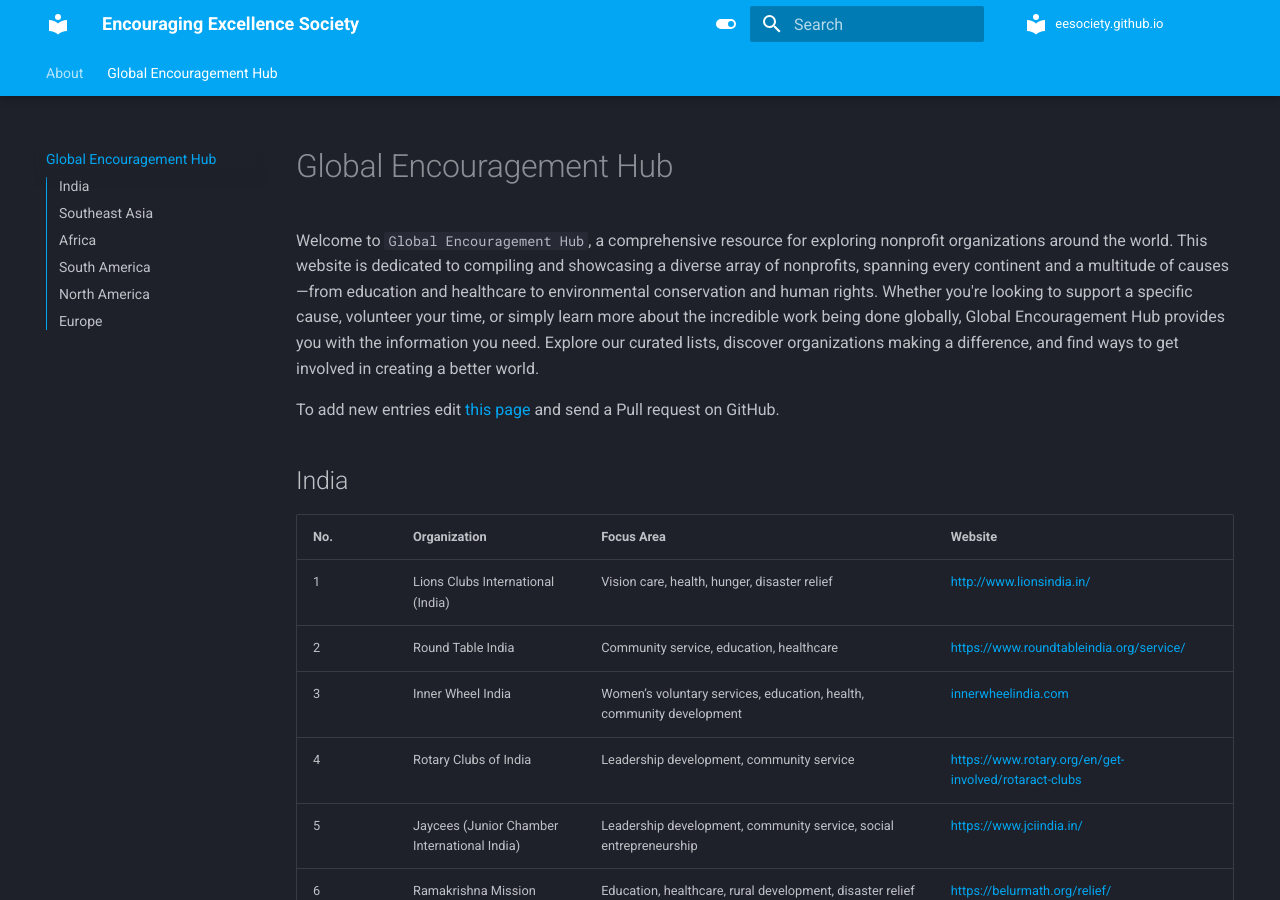
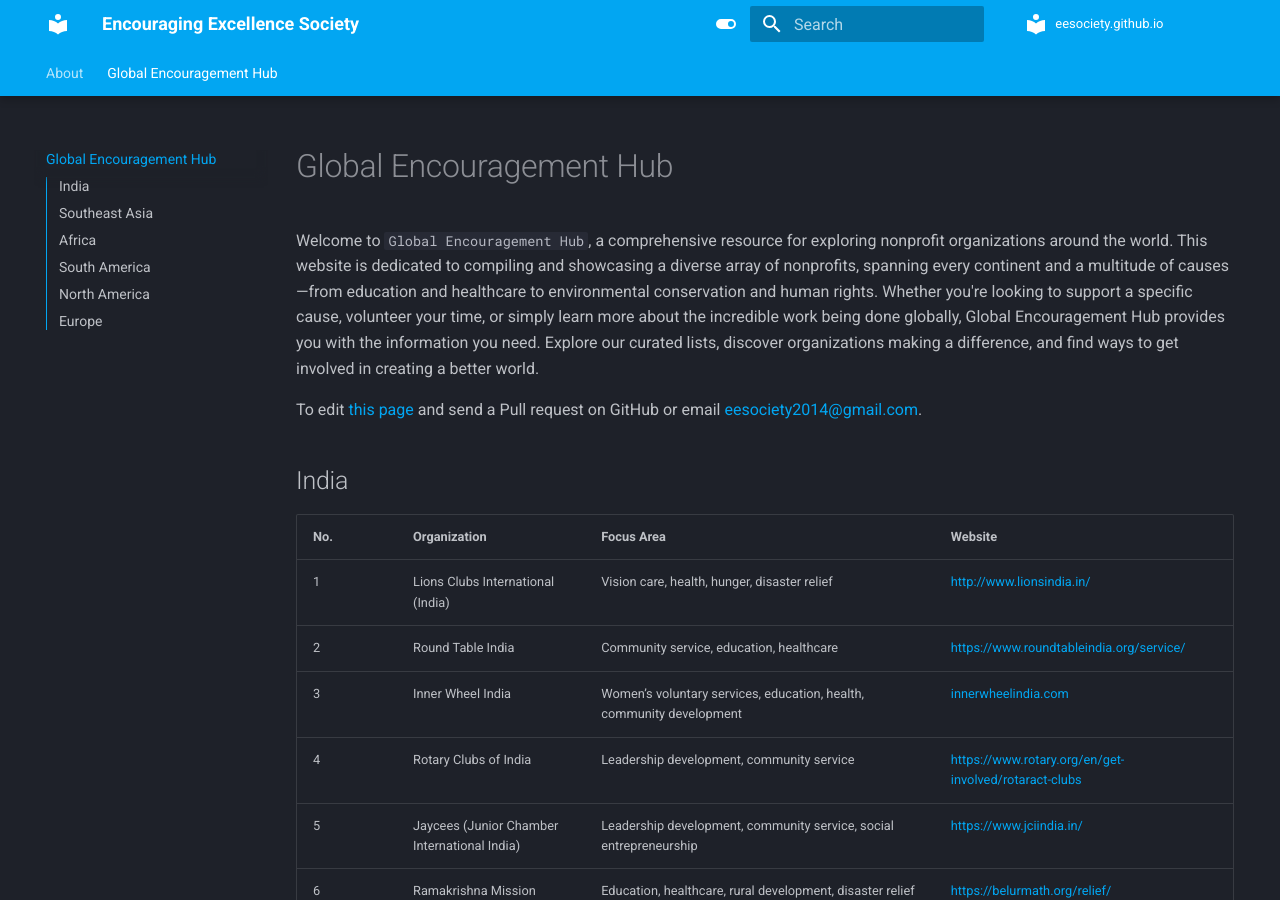
Before and after one commit to eesociety/eesociety.github.io, an MkDocs documentation site: the page built from docs/compilation.md, in a window 1280 px wide and 900 px high. Built offline with MkDocs 1.6.1 and Material for MkDocs 9.7.7, drawn with Linux system fonts in a browser that asks for light colours; comment, search, counter and statistics services are not loaded.

Commit message:
Update compilation.md

```diff
--- a/docs/compilation.md
+++ b/docs/compilation.md
@@ -2,7 +2,7 @@
 
 Welcome to `Global Encouragement Hub`, a comprehensive resource for exploring nonprofit organizations around the world. This website is dedicated to compiling and showcasing a diverse array of nonprofits, spanning every continent and a multitude of causes—from education and healthcare to environmental conservation and human rights. Whether you're looking to support a specific cause, volunteer your time, or simply learn more about the incredible work being done globally, Global Encouragement Hub provides you with the information you need. Explore our curated lists, discover organizations making a difference, and find ways to get involved in creating a better world.
 
-To add new entries edit [this page](https://github.com/eesociety/eesociety.github.io/edit/main/docs/compilation.md) and send a Pull request on GitHub.
+To edit [this page](https://github.com/eesociety/eesociety.github.io/edit/main/docs/compilation.md) and send a Pull request on GitHub or email [eesociety2014@gmail.com](eesociety2014@gmail.com).
 
 ## India
 
```
